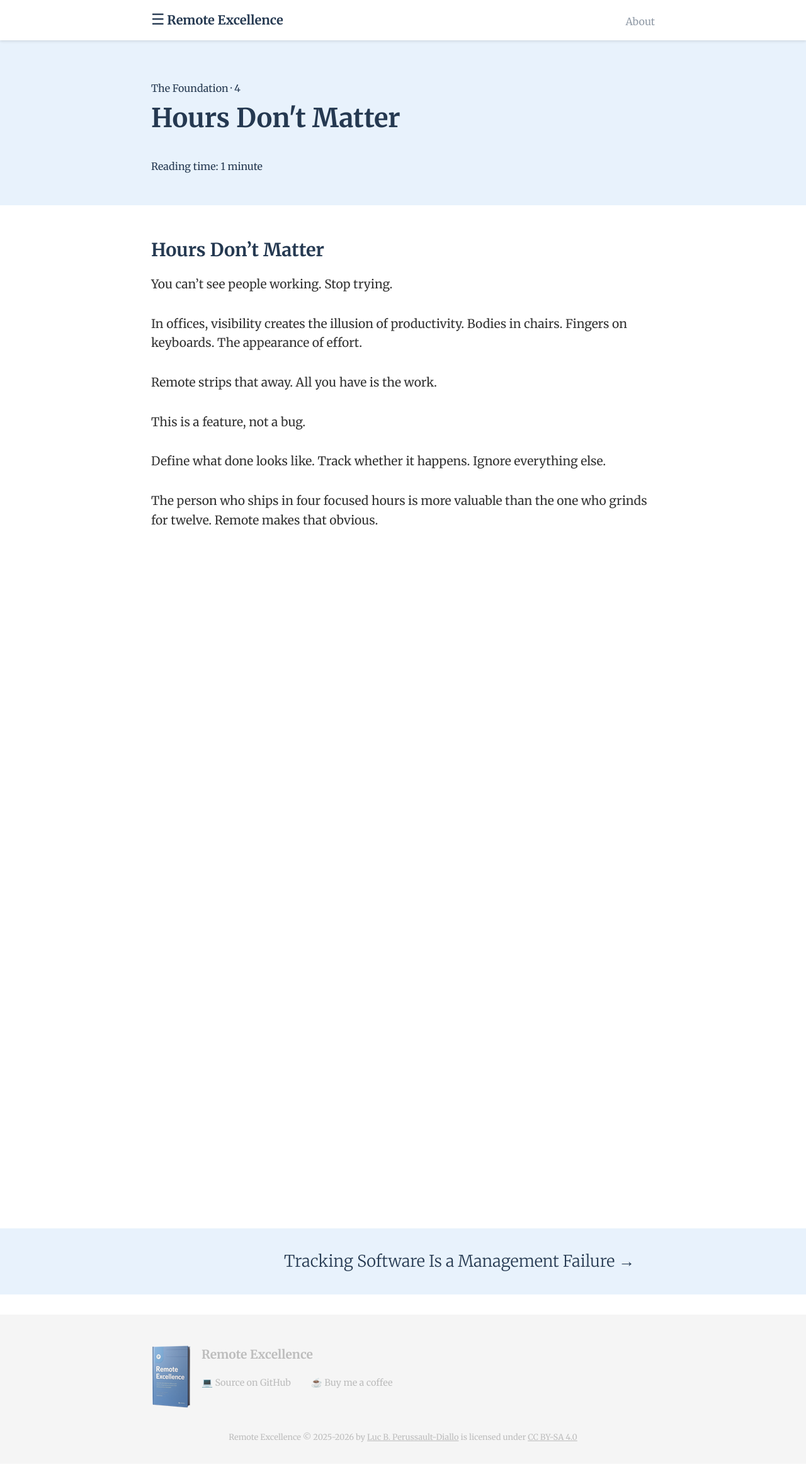
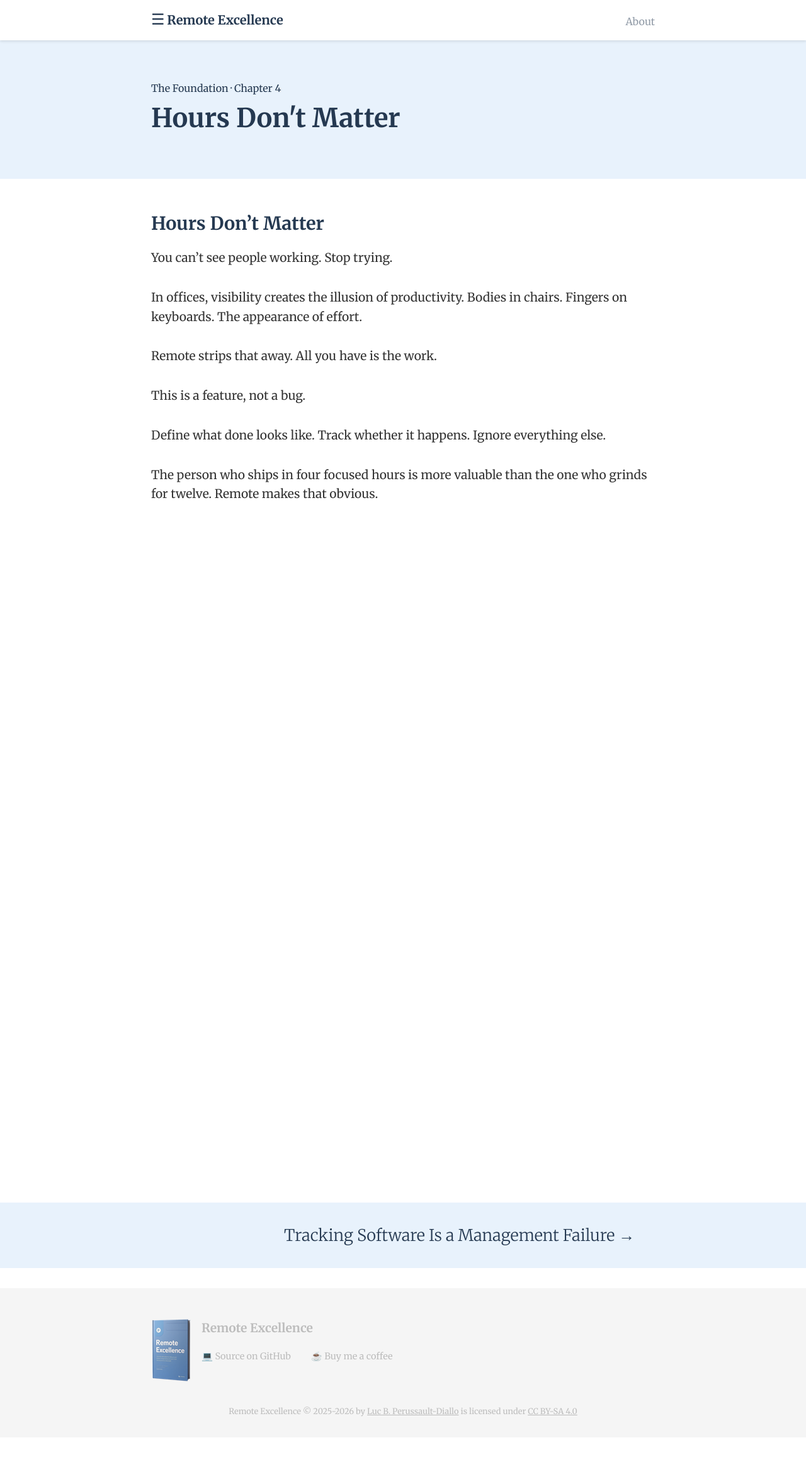
Before and after one commit to luuuc/remote-excellence-book, a Jekyll site: the page built from _chapters/01-04-hours-dont-matter.md, in a window 1280 px wide. Shown: the top 2330 px of the page at 63% size. Built offline with Jekyll 4.4.1, drawn with Linux system fonts in a browser that asks for light colours; comment, search, counter and statistics services are not loaded.

Commit message:
Update chapter layout hero section
- Add "Chapter" prefix to principle number display
- Make description conditional
- Comment out reading time display

```diff
--- a/_layouts/chapter.html
+++ b/_layouts/chapter.html
@@ -19,10 +19,12 @@
     <!-- Hero Section -->
     <section class="hero">
       <div class="container">
-        <div class="chapter-number">{{page.part}} · {{page.metadata.principle}}</div>
+        <div class="chapter-number">{{page.part}} · Chapter {{page.metadata.principle}}</div>
         <h1>{{page.title}}</h1>
+        {% if page.description %}
         <p>{{page.description}}</p>
-        <div class="reading-time">{% include reading_time.html %}</div>
+        {% endif %}
+        <!--<div class="reading-time">{% include reading_time.html %}</div>-->
       </div>
     </section>
 
```
